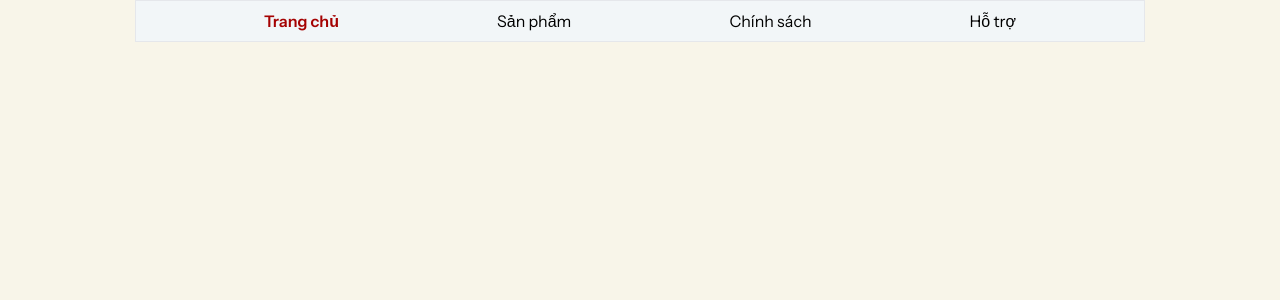
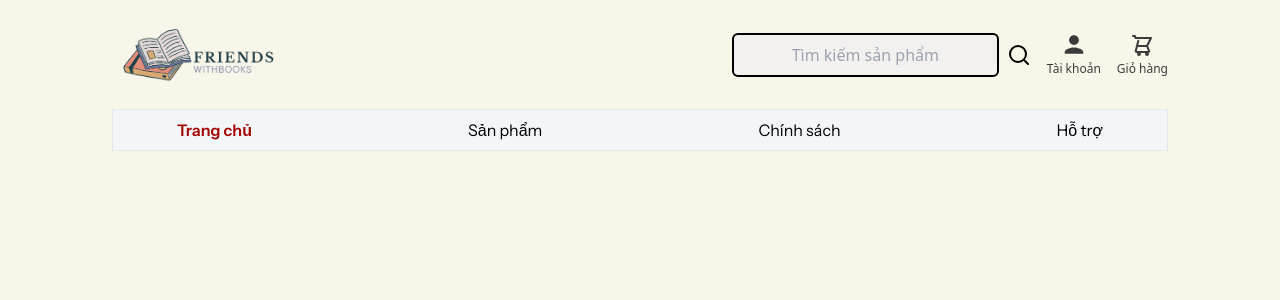
Before and after one commit to Hac1es/FriendwithBooks-Frontend, a Vue app: page / in a window 1280 px wide. Shown: the top 300 px of the page. Built offline with nearby package versions, Linux system fonts and the light colour scheme; a web font is replaced by a local one.

Commit message:
Header component

```diff
--- a/index.html
+++ b/index.html
@@ -10,7 +10,6 @@
       href="https://fonts.googleapis.com/css2?family=Inder&family=Inknut+Antiqua:wght@300;400;500;600;700;800;900&family=Instrument+Sans:ital,wght@0,400..700;1,400..700&family=Inter:ital,opsz,wght@0,14..32,100..900;1,14..32,100..900&family=Itim&display=swap"
       rel="stylesheet"
     />
-
     <title>Vite + Vue</title>
   </head>
   <body>
--- a/package.json
+++ b/package.json
@@ -14,8 +14,10 @@
   "devDependencies": {
     "@vitejs/plugin-vue": "^5.2.1",
     "autoprefixer": "^10.4.21",
+    "naive-ui": "^2.41.0",
     "postcss": "^8.5.3",
     "tailwindcss": "^3.4.17",
+    "vfonts": "^0.0.3",
     "vite": "^6.2.0"
   }
 }
--- a/src/App.vue
+++ b/src/App.vue
@@ -1,7 +1,7 @@
 <script setup>
-import Navigation from "./components/Navigation.vue";
+import index from "./components/Header/index.vue";
 </script>
 
 <template>
-  <Navigation />
+  <index />
 </template>
--- a/src/components/Navigation.vue
+++ b/src/components/Header/DesktopHeader/Navigation.vue
@@ -1,6 +1,6 @@
 <template>
   <nav
-    class="w-full md:w-[calc(100%-270px)] mx-auto bg-[#f2f6f8] border border-t-1 py-2 px-16 font-instrument relative"
+    class="w-full md:w-[calc(100%-224px)] mx-auto bg-[#f2f6f8] border border-t-1 py-2 font-instrument relative"
   >
     <div class="flex justify-between items-center px-16">
       <a href="#" class="hover:text-[#a50202] font-semibold text-[#a50202]">
@@ -12,7 +12,7 @@
           <!-- Submenu -->
           <div
             v-if="isOpen"
-            class="absolute left-0 top-full w-full p-4 bg-[#f8f8f8] flex justify-between px-8"
+            class="absolute left-0 top-full w-full p-4 bg-[#f8f8f8] flex justify-between px-8 text-sm"
           >
             <!-- Cột 1 -->
             <div>
--- /dev/null
+++ b/src/components/Header/DesktopHeader/desktopIndex.vue
@@ -0,0 +1,53 @@
+<template>
+  <div class="w-full md:w-[calc(100%-224px)] mx-auto py-4 flex justify-between">
+    <div class="w-[214px] h-[77px]">
+      <img src="/Logo.png" class="object-cover w-full h-full" />
+    </div>
+    <div class="flex gap-4 justify-between items-center">
+      <SearchBar />
+      <button
+        class="flex flex-col items-center text-[#3b3b3b] hover:text-[#a50202]"
+      >
+        <svg
+          xmlns="http://www.w3.org/2000/svg"
+          class="w-6 h-6 mb-1"
+          fill="currentColor"
+          viewBox="0 0 24 24"
+        >
+          <path
+            d="M12 12c2.7 0 4.9-2.2 4.9-4.9S14.7 2.2 12 2.2 7.1 4.4 7.1 7.1 9.3 12 12 12Zm0 2.4c-3.1 0-9.3 1.6-9.3 4.7v1.6h18.6v-1.6c0-3.1-6.2-4.7-9.3-4.7Z"
+          />
+        </svg>
+        <span class="text-xs">Tài khoản</span>
+      </button>
+
+      <!-- Giỏ hàng -->
+      <button
+        class="flex flex-col items-center text-[#3b3b3b] hover:text-[#a50202]"
+      >
+        <svg
+          xmlns="http://www.w3.org/2000/svg"
+          class="w-6 h-6 mb-1"
+          fill="none"
+          viewBox="0 0 24 24"
+          stroke="currentColor"
+        >
+          <path
+            stroke-linecap="round"
+            stroke-linejoin="round"
+            stroke-width="2"
+            d="M3 3h2l.4 2M7 13h10l4-8H5.4M7 13l-1.3 5.3a1 1 0 001 .7h11.6a1 1 0 001-.7L17 13M7 13l1.3-5.3M10 21a1 1 0 11-2 0 1 1 0 012 0zm8 0a1 1 0 11-2 0 1 1 0 012 0z"
+          />
+        </svg>
+        <span class="text-xs">Giỏ hàng</span>
+      </button>
+    </div>
+  </div>
+  <Navigation />
+</template>
+
+<script setup>
+import { ref } from "vue";
+import Navigation from "./Navigation.vue";
+import SearchBar from "../SearchBar.vue";
+</script>
--- /dev/null
+++ b/src/components/Header/MobileHeader/MoblieNavigation.vue
@@ -0,0 +1,224 @@
+<template>
+  <div class="font-instrument">
+    <!-- Hamburger Button -->
+    <button @click="toggleMenu" class="p-4 focus:outline-none">
+      <svg
+        v-if="!isOpen"
+        class="w-6 h-6"
+        fill="none"
+        stroke="currentColor"
+        viewBox="0 0 24 24"
+      >
+        <path
+          stroke-linecap="round"
+          stroke-linejoin="round"
+          stroke-width="2"
+          d="M4 6h16M4 12h16M4 18h16"
+        />
+      </svg>
+      <svg
+        v-else
+        class="w-6 h-6 z-50"
+        fill="none"
+        stroke="currentColor"
+        viewBox="0 0 24 24"
+      >
+        <path
+          stroke-linecap="round"
+          stroke-linejoin="round"
+          stroke-width="2"
+          d="M6 18L18 6M6 6l12 12"
+        />
+      </svg>
+    </button>
+
+    <!-- Slide-in Menu -->
+    <transition name="slide-menu">
+      <div
+        v-if="isOpen"
+        class="fixed top-0 right-0 w-3/4 max-w-sm bg-[#f8f8f8] shadow-lg p-6 z-50 overflow-y-auto flex flex-col h-full"
+      >
+        <nav class="space-y-4 flex-grow">
+          <a
+            href="#"
+            class="block hover:text-[#a50202] font-semibold text-[#a50202]"
+            >Trang chủ</a
+          >
+
+          <div>
+            <button
+              @click="toggleSubmenu"
+              class="flex justify-between items-center w-full text-left hover:text-[#a50202]"
+            >
+              <span>Sản phẩm</span>
+              <svg
+                :class="{ 'transform rotate-90': submenuOpen }"
+                class="w-4 h-4 transition-transform"
+                fill="none"
+                stroke="currentColor"
+                viewBox="0 0 24 24"
+              >
+                <path
+                  stroke-linecap="round"
+                  stroke-linejoin="round"
+                  stroke-width="2"
+                  d="M9 5l7 7-7 7"
+                />
+              </svg>
+            </button>
+
+            <div
+              v-if="submenuOpen"
+              class="mt-2 ml-4 space-y-2 text-sm text-gray-700"
+            >
+              <p class="font-bold text-[#894a4a]">Sách Tiếng Việt</p>
+              <ul class="pl-2">
+                <li>Tiểu thuyết</li>
+                <li>Sách giáo khoa – Tham khảo</li>
+                <li>Khoa học – Kỹ thuật</li>
+                <li>Lịch sử – Nghệ thuật</li>
+                <li>Tôn giáo – Tâm linh</li>
+                <li>Văn hóa – Địa lý – Du lịch</li>
+                <li>Chính trị</li>
+              </ul>
+
+              <p class="font-bold text-[#894a4a] mt-4">Foreign Books</p>
+              <ul class="pl-2">
+                <li>Fantasy & Sci-Fi</li>
+                <li>Novel</li>
+                <li>Business & Management</li>
+                <li>Science & Technology</li>
+                <li>History & Politics</li>
+              </ul>
+
+              <p class="font-bold text-[#894a4a] mt-4">Văn phòng phẩm</p>
+              <ul class="pl-2">
+                <li>Bút – Viết các loại</li>
+                <li>Sổ tay các loại</li>
+                <li>Dụng cụ học sinh</li>
+                <li>Dụng cụ văn phòng</li>
+              </ul>
+
+              <p class="font-bold text-[#894a4a] mt-4">
+                Quà lưu niệm – Đồ chơi
+              </p>
+              <ul class="pl-2">
+                <li>Thú nhồi bông</li>
+                <li>Mô hình</li>
+                <li>Đồ chơi theo phim</li>
+                <li>Khác</li>
+              </ul>
+            </div>
+          </div>
+
+          <a href="#" class="block hover:text-[#a50202]">Chính sách</a>
+          <a href="#" class="block hover:text-[#a50202]">Hỗ trợ</a>
+        </nav>
+
+        <div class="flex justify-between items-center mt-10 px-2 shrink-0">
+          <!-- Tài khoản -->
+          <button
+            class="flex flex-col items-center text-[#3b3b3b] hover:text-[#a50202]"
+          >
+            <svg
+              xmlns="http://www.w3.org/2000/svg"
+              class="w-6 h-6 mb-1"
+              fill="currentColor"
+              viewBox="0 0 24 24"
+            >
+              <path
+                d="M12 12c2.7 0 4.9-2.2 4.9-4.9S14.7 2.2 12 2.2 7.1 4.4 7.1 7.1 9.3 12 12 12Zm0 2.4c-3.1 0-9.3 1.6-9.3 4.7v1.6h18.6v-1.6c0-3.1-6.2-4.7-9.3-4.7Z"
+              />
+            </svg>
+            <span class="text-xs">Tài khoản</span>
+          </button>
+
+          <!-- Giỏ hàng -->
+          <button
+            class="flex flex-col items-center text-[#3b3b3b] hover:text-[#a50202]"
+          >
+            <svg
+              xmlns="http://www.w3.org/2000/svg"
+              class="w-6 h-6 mb-1"
+              fill="none"
+              viewBox="0 0 24 24"
+              stroke="currentColor"
+            >
+              <path
+                stroke-linecap="round"
+                stroke-linejoin="round"
+                stroke-width="2"
+                d="M3 3h2l.4 2M7 13h10l4-8H5.4M7 13l-1.3 5.3a1 1 0 001 .7h11.6a1 1 0 001-.7L17 13M7 13l1.3-5.3M10 21a1 1 0 11-2 0 1 1 0 012 0zm8 0a1 1 0 11-2 0 1 1 0 012 0z"
+              />
+            </svg>
+            <span class="text-xs">Giỏ hàng</span>
+          </button>
+        </div>
+      </div>
+    </transition>
+
+    <!-- Overlay khi mở menu -->
+    <transition name="fade">
+      <div
+        v-if="isOpen"
+        @click="closeMenu"
+        class="fixed inset-0 bg-black bg-opacity-30 z-40"
+      ></div>
+    </transition>
+  </div>
+</template>
+
+<script setup>
+import { ref } from "vue";
+
+const isOpen = ref(false);
+const submenuOpen = ref(false);
+
+const toggleMenu = () => {
+  isOpen.value = !isOpen.value;
+  if (!isOpen.value) {
+    submenuOpen.value = false;
+  }
+};
+
+const toggleSubmenu = () => {
+  submenuOpen.value = !submenuOpen.value;
+};
+
+const closeMenu = () => {
+  isOpen.value = false;
+  submenuOpen.value = false;
+};
+</script>
+
+<style scoped>
+.slide-menu-enter-active,
+.slide-menu-leave-active {
+  transition: transform 0.3s ease;
+}
+.slide-menu-enter-from {
+  transform: translateX(100%);
+}
+.slide-menu-enter-to {
+  transform: translateX(0);
+}
+.slide-menu-leave-from {
+  transform: translateX(0);
+}
+.slide-menu-leave-to {
+  transform: translateX(100%);
+}
+
+.fade-enter-active,
+.fade-leave-active {
+  transition: opacity 0.3s ease;
+}
+.fade-enter-from,
+.fade-leave-to {
+  opacity: 0;
+}
+.fade-enter-to,
+.fade-leave-from {
+  opacity: 1;
+}
+</style>
--- /dev/null
+++ b/src/components/Header/MobileHeader/mobileIndex.vue
@@ -0,0 +1,15 @@
+<template>
+  <div
+    class="w-full mx-auto bg-[#f2f6f8] h-16 font-instrument flex items-center justify-between"
+  >
+    <div class="h-[200%] ml-3 flex-shrink-0">
+      <img src="/Logo.png" class="h-[100%] w-auto object-cover" alt="Logo" />
+    </div>
+
+    <MoblieNavigation />
+  </div>
+</template>
+
+<script setup>
+import MoblieNavigation from "./MoblieNavigation.vue";
+</script>
--- /dev/null
+++ b/src/components/Header/SearchBar.vue
@@ -0,0 +1,25 @@
+<template>
+  <div class="flex items-center">
+    <input
+      type="text"
+      placeholder="Tìm kiếm sản phẩm"
+      class="px-4 py-2 rounded-md border-2 border-black bg-[#f3f0f0] text-center outline-none"
+    />
+    <button class="ml-2">
+      <svg
+        xmlns="http://www.w3.org/2000/svg"
+        class="w-6 h-6"
+        fill="none"
+        viewBox="0 0 24 24"
+        stroke="currentColor"
+      >
+        <path
+          stroke-linecap="round"
+          stroke-linejoin="round"
+          stroke-width="2"
+          d="M21 21l-4.35-4.35M11 19a8 8 0 100-16 8 8 0 000 16z"
+        />
+      </svg>
+    </button>
+  </div>
+</template>
--- /dev/null
+++ b/src/components/Header/index.vue
@@ -0,0 +1,16 @@
+<template>
+  <div>
+    <div class="hidden md:block">
+      <desktopIndex />
+    </div>
+
+    <div class="block md:hidden">
+      <mobileIndex />
+    </div>
+  </div>
+</template>
+
+<script setup>
+import desktopIndex from "./DesktopHeader/desktopIndex.vue";
+import mobileIndex from "./MobileHeader/mobileIndex.vue";
+</script>
```
Also changed, not shown: src/components/Footer.vue (added), 1 other file (tests, documents, lock files or other folders).
